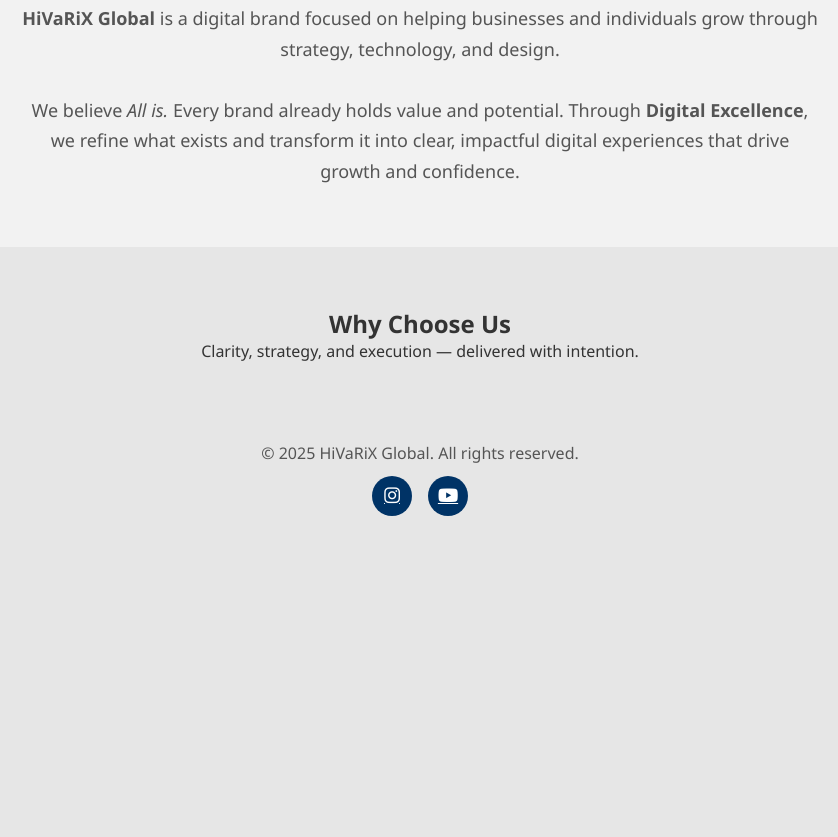
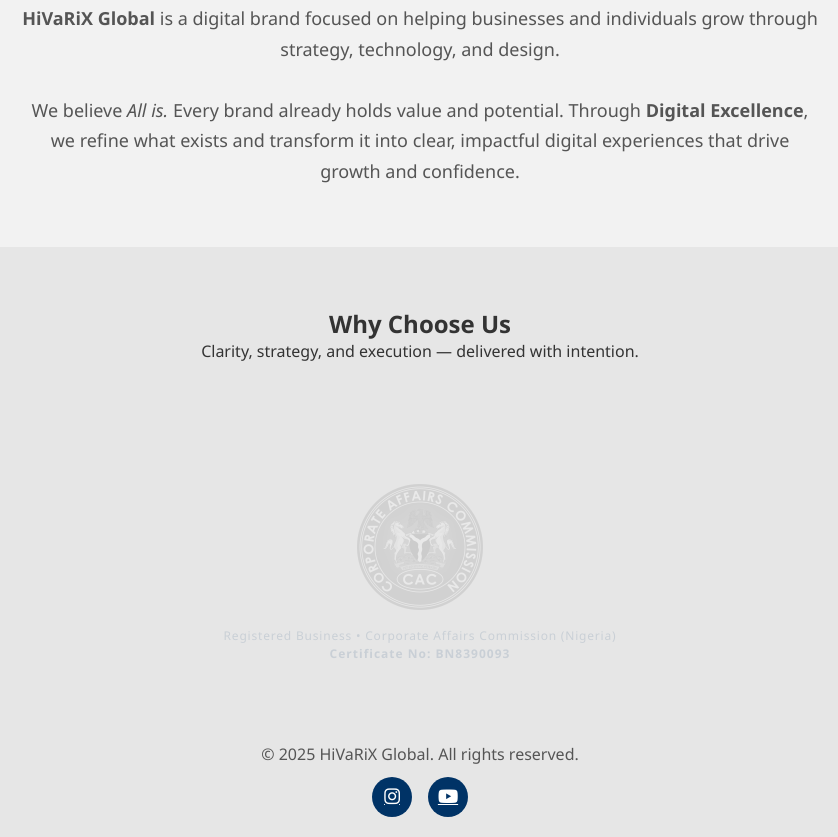
Before and after one commit to hivarix/hivarix.github.io, a plain HTML site: page index.html in a window 1280 px wide. Shown: the part 549-1386 px from the top of the page, without its empty margins (220-1058 px from the left). Before the commit the page ends 1085 px from the top, so only its background shows below. Drawn offline with Linux system fonts and the light colour scheme.

Commit message:
Update index.html

```diff
--- a/index.html
+++ b/index.html
@@ -190,7 +190,33 @@ header p{
   color:#555;
 }
 
-/* SECTIONS */
+/* CAC STAMP */
+.cac-stamp{
+  padding:60px 20px;
+  text-align:center;
+  opacity:0.12;
+  pointer-events:none;
+}
+
+.cac-stamp img{
+  width:130px;
+  margin-bottom:10px;
+  filter:grayscale(100%);
+}
+
+.cac-stamp p{
+  font-size:12px;
+  color:#003366;
+  letter-spacing:0.8px;
+  line-height:1.5;
+}
+
+.cac-stamp span{
+  font-weight:600;
+  letter-spacing:1px;
+}
+
+/* SECTION */
 section{padding:60px 20px;text-align:center;flex:1}
 
 /* FOOTER */
@@ -232,7 +258,7 @@ footer{
 <!-- NAVBAR -->
 <nav class="navbar">
   <div class="logo-box">
-    <img src="https://upload.wikimedia.org/wikipedia/commons/e/e6/HiVaRiX_Logo.png">
+    <img src="https://upload.wikimedia.org/wikipedia/commons/e/e6/HiVaRiX_Logo.png" alt="HiVaRiX Logo">
     <div class="slogan">Digital Excellence</div>
   </div>
 
@@ -285,9 +311,19 @@ footer{
   </p>
 </section>
 
+<!-- WHY -->
 <section>
   <h2>Why Choose Us</h2>
   <p>Clarity, strategy, and execution — delivered with intention.</p>
+</section>
+
+<!-- CAC STAMP -->
+<section class="cac-stamp">
+  <img src="/assets/assets/cac-logo.png" alt="CAC Registered Business">
+  <p>
+    Registered Business • Corporate Affairs Commission (Nigeria)<br>
+    <span>Certificate No: BN8390093</span>
+  </p>
 </section>
 
 <!-- FOOTER -->
```
